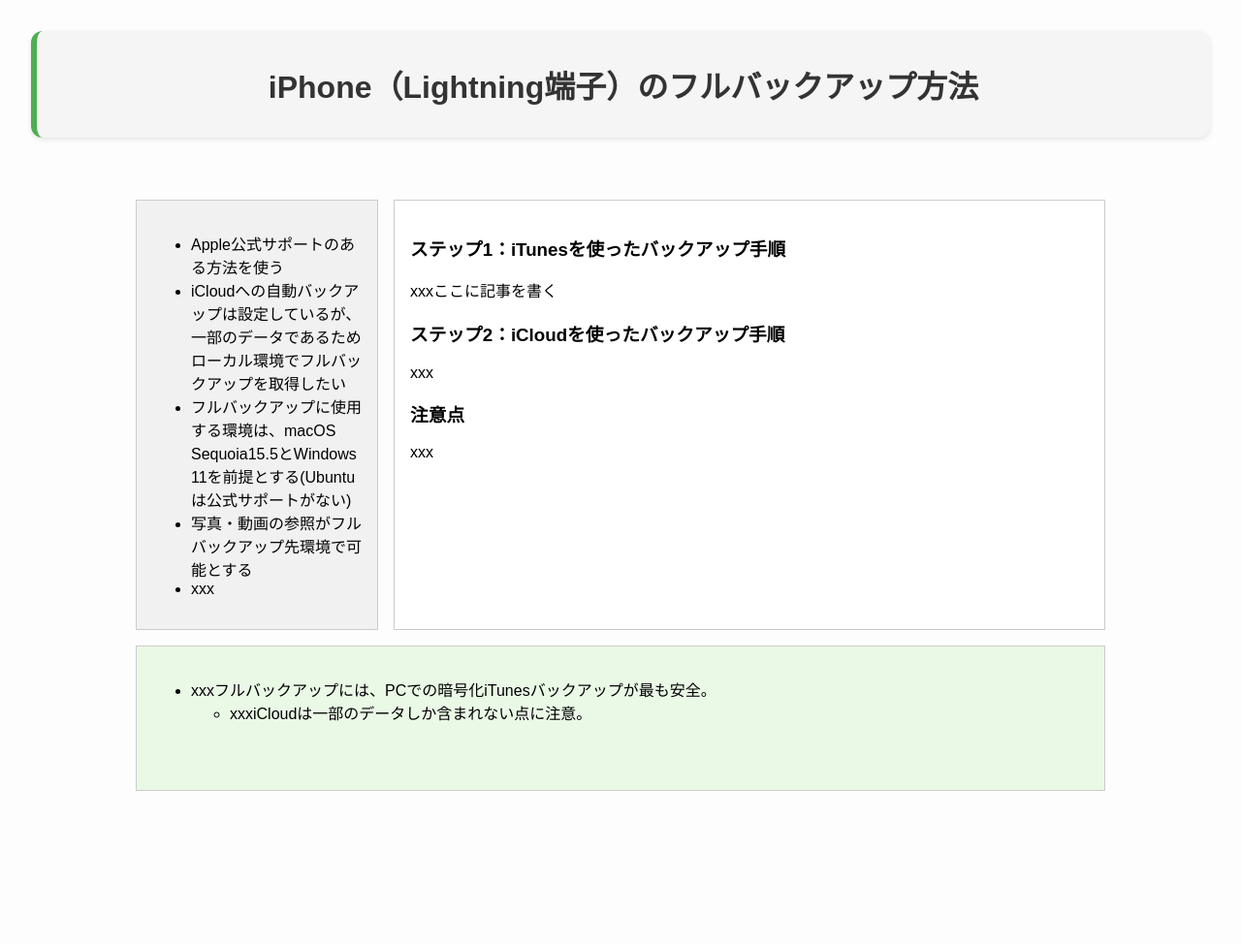
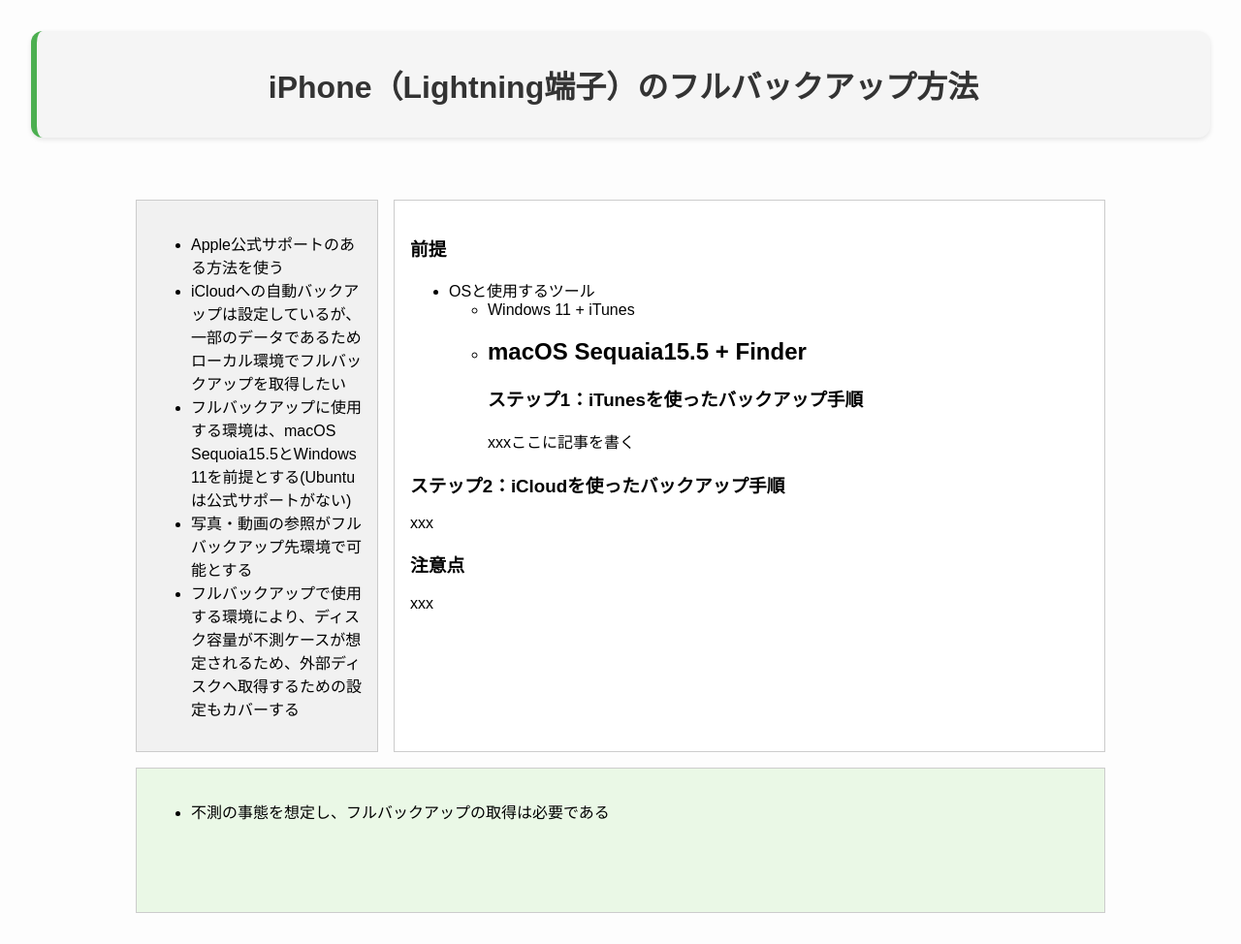
Before and after one commit to kazukifufu/homepage, a Jekyll site: the page built from _posts/2025-07-13-iphone-backup.md, in a window 1280 px wide. Shown: the whole page at 97% size. Built offline with Jekyll 4.4.1, drawn with Linux system fonts in a browser that asks for light colours; before the commit the page ends 900 px from its top, so only the background shows below that.

Commit message:
Revised 2025-07-13-iphone-backup.md

```diff
--- a/_posts/2025-07-13-iphone-backup.md
+++ b/_posts/2025-07-13-iphone-backup.md
@@ -5,12 +5,15 @@
   - iCloudへの自動バックアップは設定しているが、一部のデータであるためローカル環境でフルバックアップを取得したい
   - フルバックアップに使用する環境は、macOS Sequoia15.5とWindows 11を前提とする(Ubuntuは公式サポートがない)
   - 写真・動画の参照がフルバックアップ先環境で可能とする
-  - xxx
+  - フルバックアップで使用する環境により、ディスク容量が不測ケースが想定されるため、外部ディスクへ取得するための設定もカバーする
 summary: |
-  - xxxフルバックアップには、PCでの暗号化iTunesバックアップが最も安全。
-    - xxxiCloudは一部のデータしか含まれない点に注意。
+  - 不測の事態を想定し、フルバックアップの取得は必要である
 ---
-
+### 前提
+  - OSと使用するツール
+    - Windows 11 + iTunes
+    - macOS Sequaia15.5 + Finder
+---
 ### ステップ1：iTunesを使ったバックアップ手順
 xxxここに記事を書く
 
```
